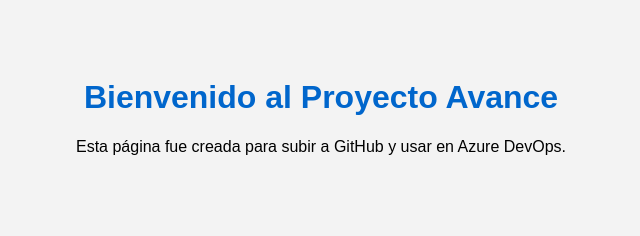
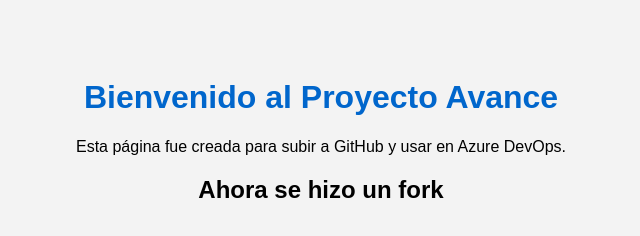
Before and after one commit to rojasday2323-dot/proyecto-avance, a plain HTML site: page index.html in a window 1280 px wide. Shown: the whole page, without its empty margins (319-959 px from the left). Drawn offline with Linux system fonts and the light colour scheme; files that its build step writes are made by us from their sources; files whose address does not match are found by name.

Commit message:
modificaciones en el fork

```diff
--- a/index.html
+++ b/index.html
@@ -8,7 +8,7 @@
 <body>
     <h1>Bienvenido al Proyecto Avance</h1>
     <p>Esta página fue creada para subir a GitHub y usar en Azure DevOps.</p>
-
+<h2>Ahora se hizo un fork</h2>
     <script src="scripts/app.js"></script>
 </body>
 </html>
```
